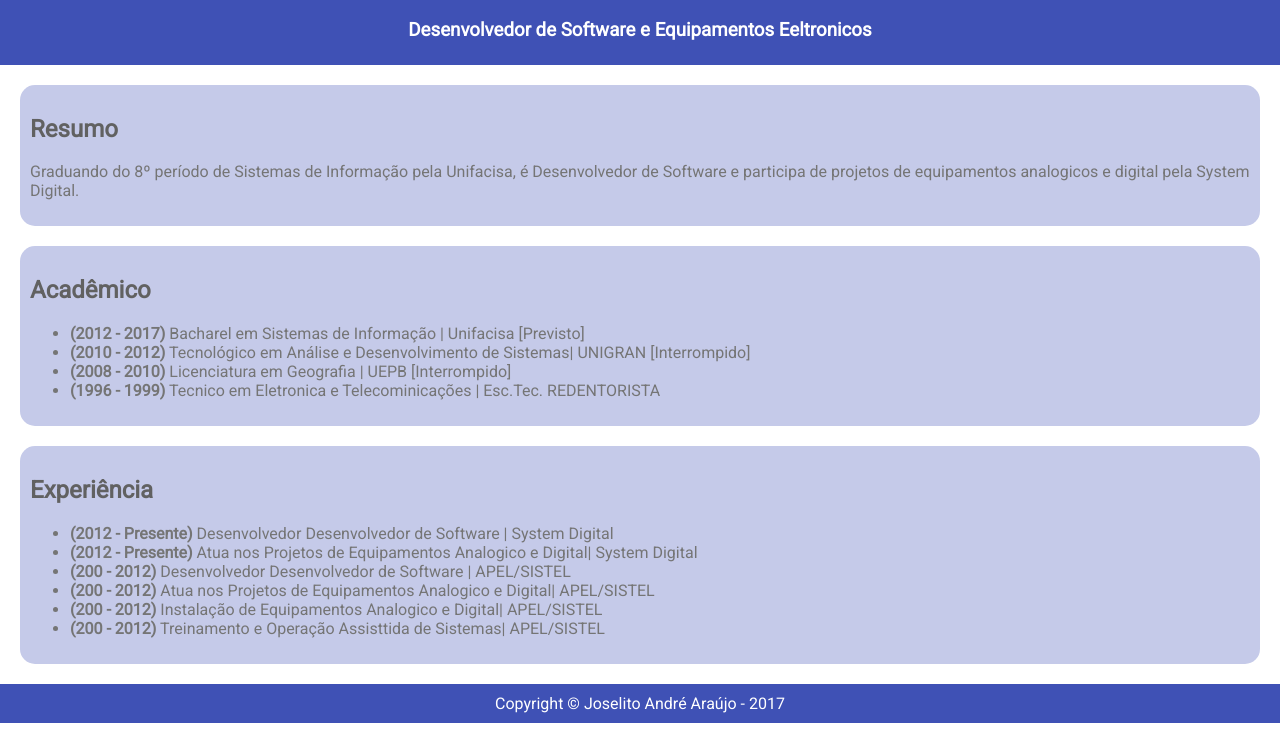
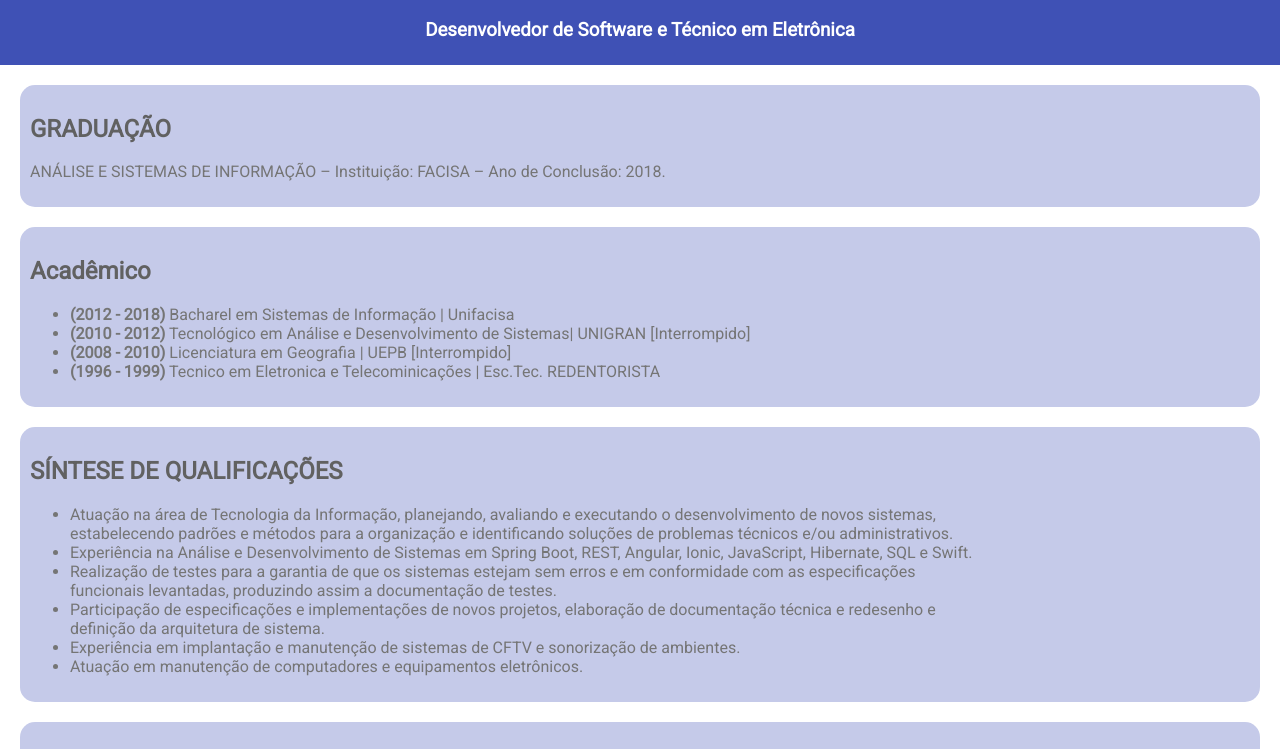
Before and after one commit to JoselitoAndre/JoselitoAndre.github.io, a plain HTML site: page index.html in a window 1280 px wide. Shown: the part 196-945 px from the top of the page. Before the commit the page ends 919 px from the top, so only its background shows below. Drawn offline with Linux system fonts and the light colour scheme.

Commit message:
Update index.html

```diff
--- a/index.html
+++ b/index.html
@@ -14,16 +14,16 @@
 		<header>
 			<img class="profile-picture"  src="https://lh5.googleusercontent.com/-XO367e7dKDQ/AAAAAAAAAAI/AAAAAAAAADU/kFdqDX9SvBE/photo.jpg">
 			<h1>Joselito André Araújo</h1>
-			<h3>Desenvolvedor de Software e Equipamentos Eeltronicos</h3>
+			<h3>Desenvolvedor de Software e Técnico em Eletrônica</h3>
 		</header>
 
 		<section>
 
 			<div>
-				<h1 class="title">Resumo</h1>
+				<h1 class="title">GRADUAÇÃO</h1>
 				<div class="content">
 					<p>
-						Graduando do 8º período de Sistemas de Informação pela Unifacisa, é Desenvolvedor de Software e participa de projetos de equipamentos analogicos e digital pela System Digital.
+						ANÁLISE E SISTEMAS DE INFORMAÇÃO – Instituição: FACISA – Ano de Conclusão: 2018.
 					</p>
 
 				</div>
@@ -36,10 +36,26 @@
 				<h1 class="title">Acadêmico</h1>
 				<div class="content">
 					<ul>
-						<li><b>(2012 - 2017)</b> Bacharel em Sistemas de Informação | Unifacisa [Previsto]</li>
+						<li><b>(2012 - 2018)</b> Bacharel em Sistemas de Informação | Unifacisa</li>
 						<li><b>(2010 - 2012)</b> Tecnológico em Análise e Desenvolvimento de Sistemas| UNIGRAN [Interrompido]</li>
 						<li><b>(2008 - 2010)</b> Licenciatura em Geografia | UEPB [Interrompido]</li>
 						<li><b>(1996 - 1999)</b> Tecnico em Eletronica e Telecominicações | Esc.Tec. REDENTORISTA</li>
+					</ul>
+				</div>
+			</div>
+		</section>
+
+		<section>
+			<div>
+				<h1 class="title">SÍNTESE DE QUALIFICAÇÕES</h1>
+				<div class="content">
+					<ul>
+						<li>Atuação na área de Tecnologia da Informação, planejando, avaliando e executando o desenvolvimento de novos sistemas, <br /> estabelecendo padrões e métodos para a organização e identificando soluções de problemas técnicos e/ou administrativos.</li>
+						<li>Experiência na Análise e Desenvolvimento de Sistemas em Spring Boot, REST, Angular, Ionic, JavaScript, Hibernate, SQL e Swift.</li>
+						<li>Realização de testes para a garantia de que os sistemas estejam sem erros e em conformidade com as especificações <br /> funcionais levantadas, produzindo assim a documentação de testes.</li>
+						<li>Participação de especificações e implementações de novos projetos, elaboração de documentação técnica e redesenho e <br /> definição da arquitetura de sistema.</li>
+						<li>Experiência em implantação e manutenção de sistemas de CFTV e sonorização de ambientes. </li>
+						<li>Atuação em manutenção de computadores e equipamentos eletrônicos.</li>
 					</ul>
 				</div>
 			</div>
@@ -62,7 +78,7 @@
 		</section>
 
 		<footer>
-			Copyright © Joselito André Araújo - 2017
+			Copyright © Joselito André Araújo - 2019
 		</footer>
 
 	</body>
```
